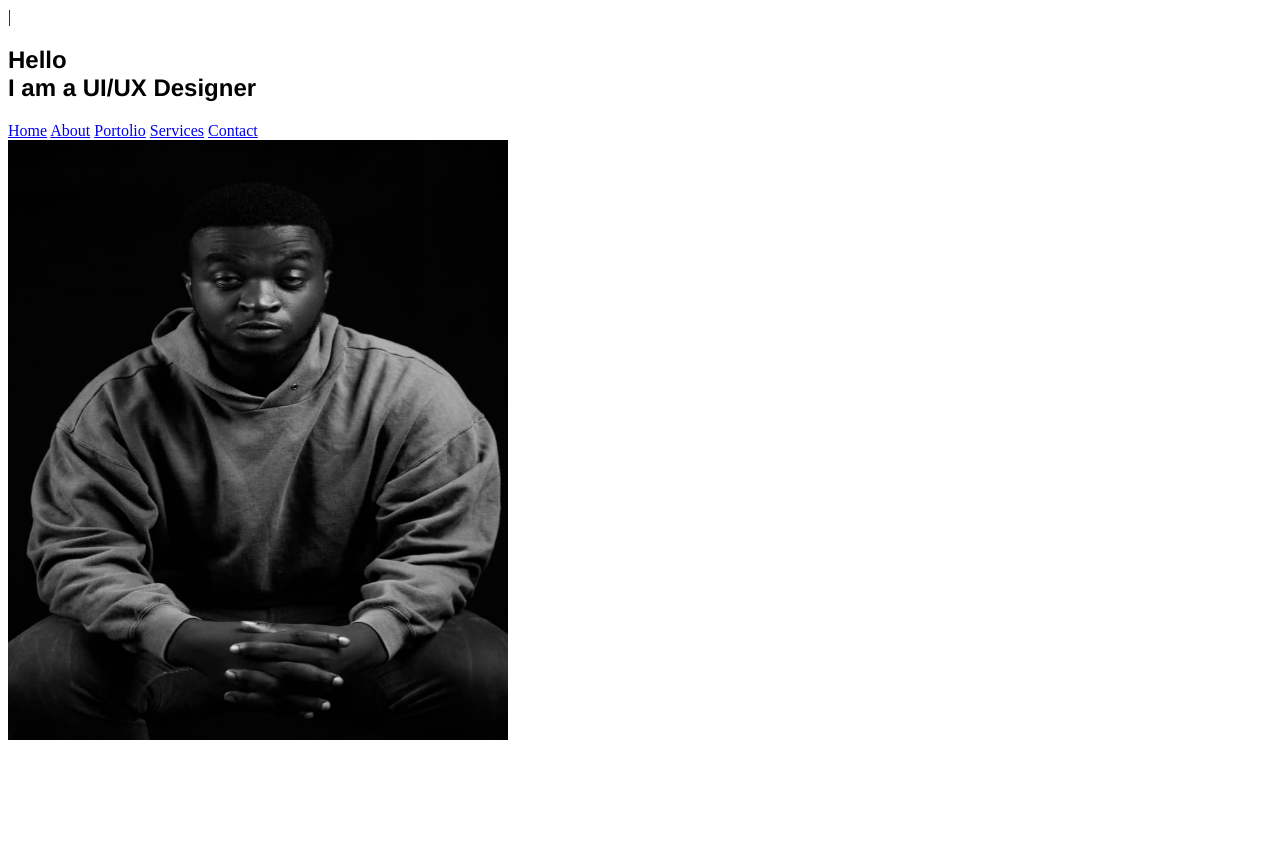
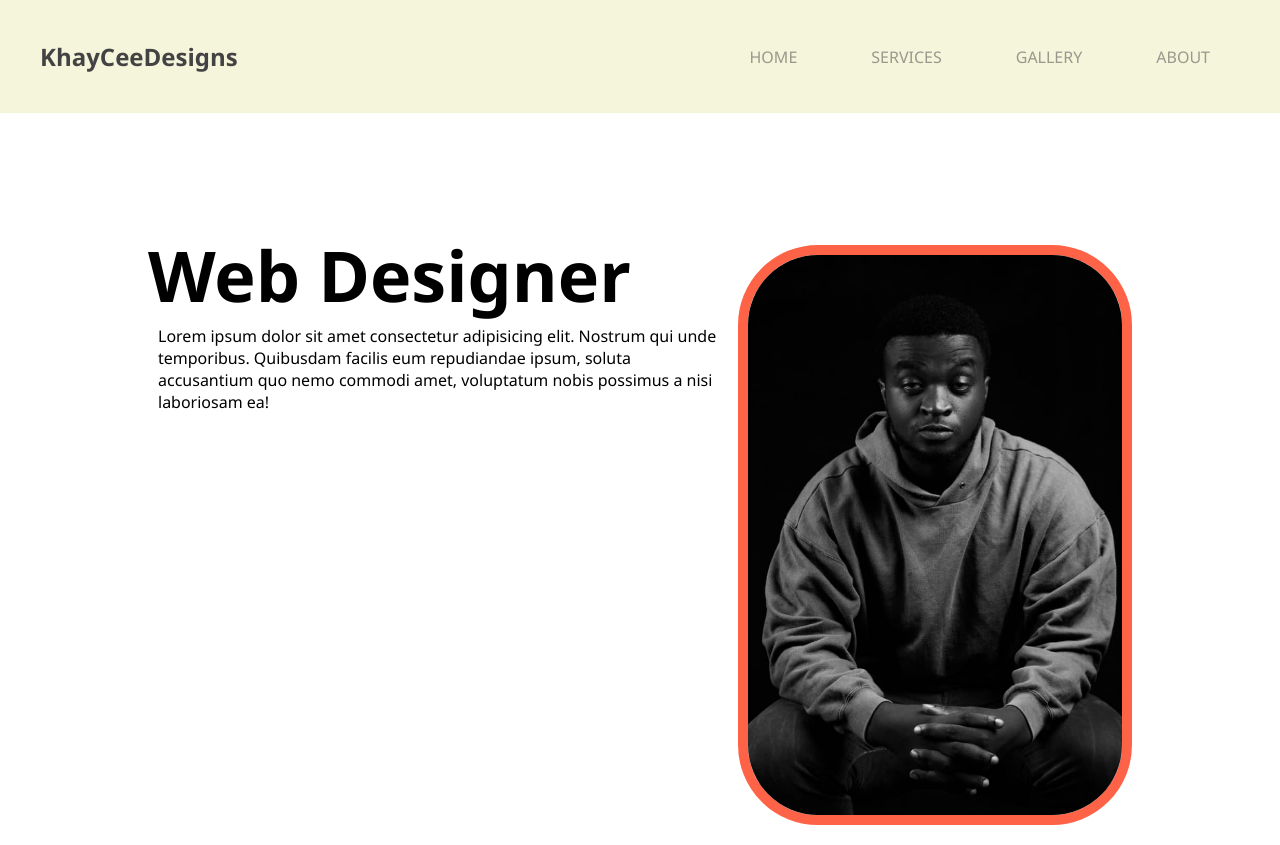
Before and after one commit to Austin-Marfo/coursera-test, a plain HTML site: page my_portfolio.html in a window 1280 px wide. Before the commit the page ends 800 px from the top, so only its background shows below. Drawn offline with Linux system fonts and the light colour scheme.

Commit message:
Progress 26-06-2024

```diff
--- a/my_portfolio.html
+++ b/my_portfolio.html
@@ -1,26 +1,29 @@
 <!DOCTYPE html>
-<html>
+<html lang="en">
 <head>
-	<meta charset="utf-8">
-	<meta name="viewport" content="width=device-width, initial-scale=1">
-	<title>My Website</title>
+	<meta charset="UTF-8">
+	<meta name="viewport" content="width=device-width, initial-scale=1.0">
+	<title>My Site</title>
+	<link rel="stylesheet" href="mystyle.css">
+	<link rel="shortcut icon" href="favicon.ico.png" type="image/x-icon">
+	<nav class="navbar">
+		<h2 class="logo"><a href="home">KhayCee<span>Designs</span></a></h2>
+	<ul>
+		<li><a href="home">Home</a></li>
+		<li><a href="services">Services</a></li>
+		<li><a href="gallery">Gallery</a></li>
+		<li><a href="about">About</a></li>
+	</ul>
+	</nav>
 </head>
 <body>
-	<section id="Info">|
-		<div id="Intro" style="display: block; font-family: 'Franklin Gothic Medium', 'Arial Narrow', Arial, sans-serif;">
-			<h1>Hello <br>I am a UI/UX Designer</h1>
+	<div class="info">
+		<div class="text">
+			<h1>Web Designer</h1>
+			<p>Lorem ipsum dolor sit amet consectetur adipisicing elit. Nostrum qui unde temporibus. Quibusdam facilis eum repudiandae ipsum, soluta accusantium quo nemo commodi amet, voluptatum nobis possimus a nisi laboriosam ea!</p>
+
 		</div>
-		<nav id="Links">
-			<a href="Home">Home</a>
-			<a href="About">About</a>
-			<a href="Portolio">Portolio</a>
-			<a href="Services">Services</a>
-			<a href="Contact">Contact</a>
-		</nav>
-	</section>
-
-	<div>
-		<img src="kaycee.jpg" width="500" height="600" alt="My Picture">
+		<img src="kaycee.jpg" alt="My image">
 	</div>
 </body>
 </html>
--- a/mystyle.css
+++ b/mystyle.css
@@ -0,0 +1,70 @@
+ * {
+    box-sizing: border-box;
+    margin: 0%;
+    padding: 0%;
+ }
+h2{
+    text-align: center;
+    display: inline-flex;
+    float: inline-end;
+    margin-bottom: 20px;
+    margin-top: 20px;
+    font-family:'Segoe UI', Tahoma, Geneva, Verdana, sans-serif;
+    font-variant:normal;
+    padding-left: 20px;
+}
+nav{
+    display: flex;
+    align-items: center;
+    justify-content: space-between;
+    background-color: beige;
+    padding: 20px;
+}
+nav ul li{
+    list-style: none;
+    display: inline-block;
+    padding-right: 30px;
+}
+nav ul li a{
+    text-decoration: none;
+    color: #44434385;
+    font-family: 'Segoe UI', Tahoma, Geneva, Verdana, sans-serif;
+    text-transform: uppercase;
+    padding: 20px;
+}
+nav h2 a{
+    text-decoration: none;
+    color: #444343;
+    font-family: 'Segoe UI', Tahoma, Geneva, Verdana, sans-serif;
+}
+nav ul li a:hover{
+    color: tomato;
+}
+nav h2 a:hover{
+    color: tomato;
+}
+.info{
+
+    display: flex;
+    justify-content: space-between;
+    padding: 20px;
+    margin:7rem auto 0 auto;
+    width:80%;
+
+}
+.info img{
+    width: 40%;
+    border-radius: 80px ;
+    border: 10px solid tomato;
+}
+.info h1{
+    font-family: 'Segoe UI', Tahoma, Geneva, Verdana, sans-serif;
+    line-height: 60px;
+    font-size: 70px;
+
+}
+
+.info p{
+    font-family: 'Segoe UI', Tahoma, Geneva, Verdana, sans-serif;
+    margin:20px 10px ;
+}
```
Also changed, not shown: 1.jpg (added), favicon.ico.png (added), 4 other files.
